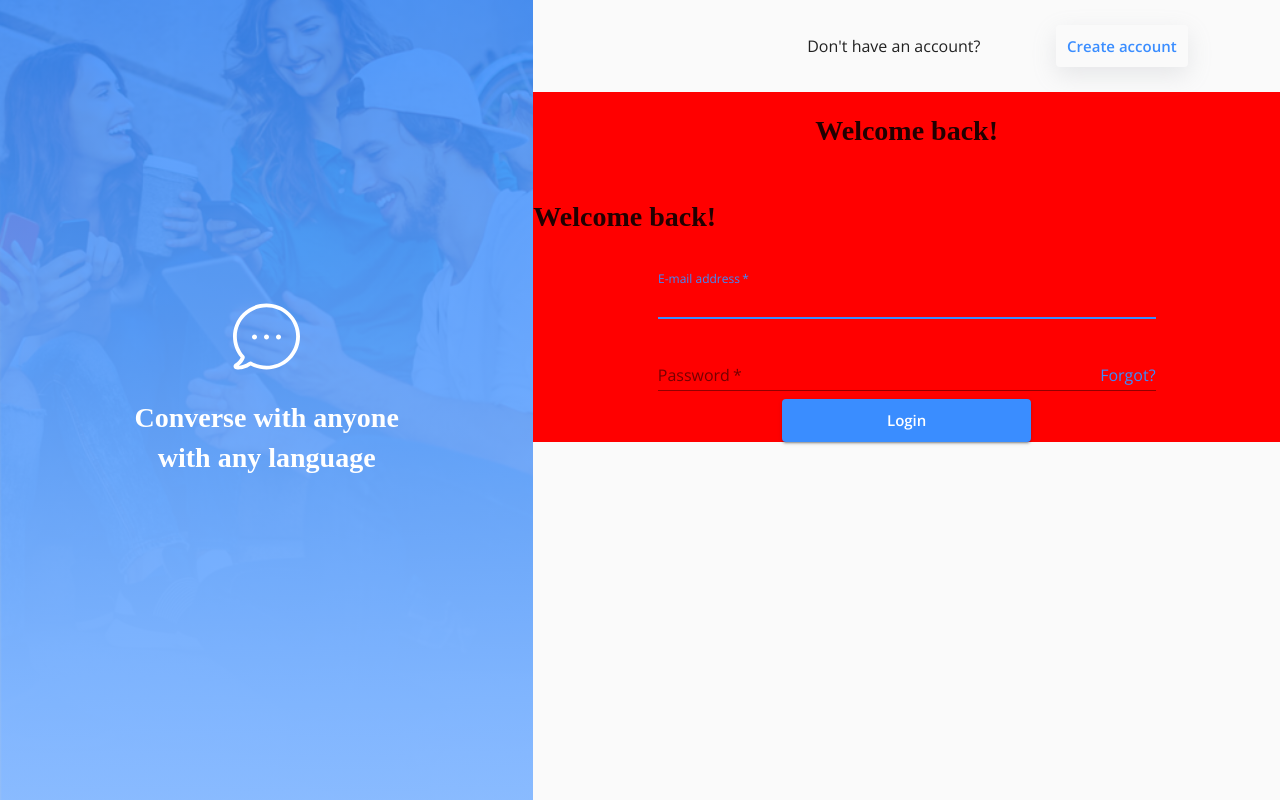
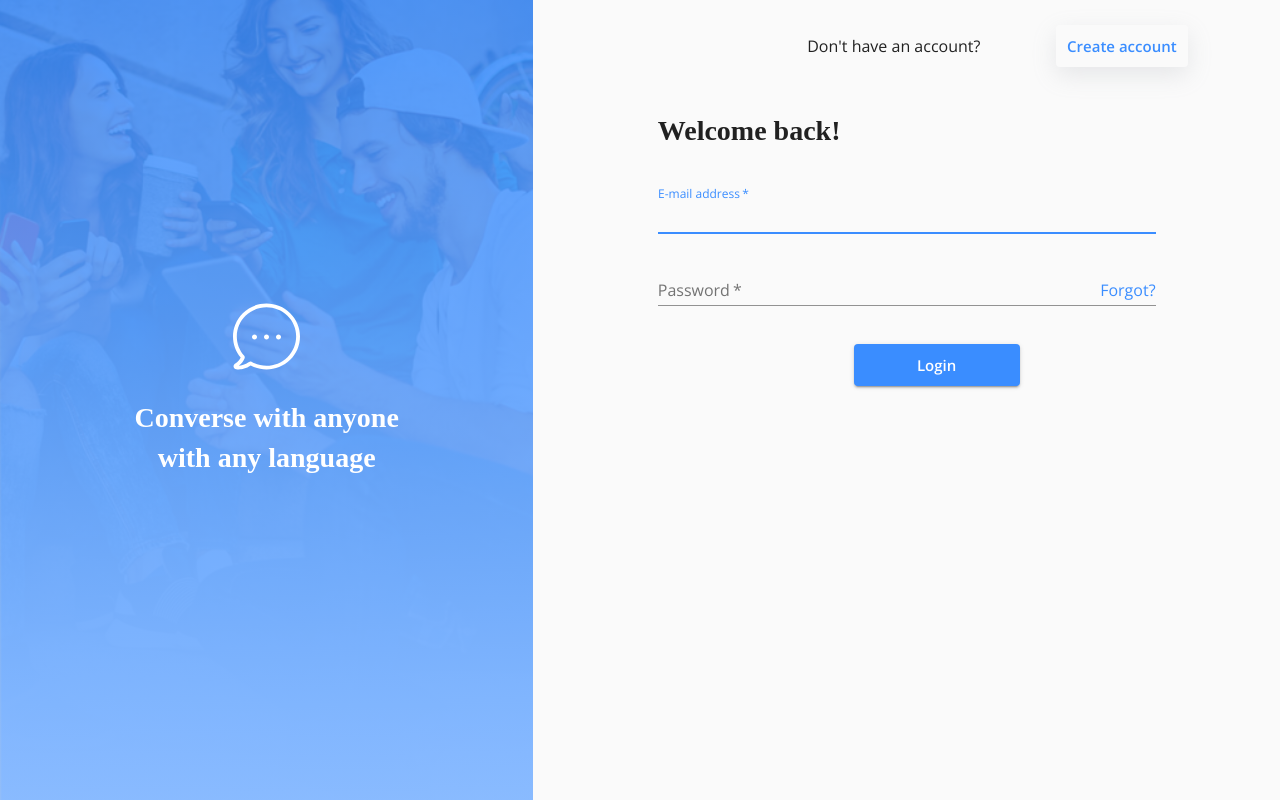
Before and after one commit to jmhubbard/messenger-starter, a React (Create React App) app in the folder client/: page /login in a window 1280 px wide. Shown: the top 800 px of the page. Built offline with nearby package versions, Linux system fonts and the light colour scheme; no server answers.

Commit message:
removes box and formcontrol, removes unused css classes, updates form styling

```diff
--- a/client/src/Login.js
+++ b/client/src/Login.js
@@ -3,10 +3,8 @@ import { Redirect, useHistory } from "react-router-dom";
 import { connect } from "react-redux";
 import {
   Grid,
-  Box,
   Typography,
   Button,
-  FormControl,
   TextField,
   CssBaseline,
   InputAdornment,
@@ -47,19 +45,14 @@ const useStyles = makeStyles((theme) => ({
   topRow: {
     margin: "25px",
   },
-  // test: {
-  //   background: "blue",
-  // },
-  // formBack: {
-  //   background: "yellow",
-  // },
-  parentForm: {
-    background: "red",
-  },
   pictureText: {
     height: "100vh",
     color: "white",
   },
+
+  ButtonGrid: {
+    margin: "30px",
+  }
 }));
 
 const Login = (props) => {
@@ -93,7 +86,10 @@ const Login = (props) => {
         >
           <Grid item xs={4} sm={6} md={6}>
             <Icon>
-              <img src={`${process.env.PUBLIC_URL}/bubble.svg`} alt="Chat Bubble"/>
+              <img
+                src={`${process.env.PUBLIC_URL}/bubble.svg`}
+                alt="Chat Bubble"
+              />
             </Icon>
             <h1>Converse with anyone with any language</h1>
           </Grid>
@@ -131,18 +127,18 @@ const Login = (props) => {
           alignItems="center"
           className={classes.formBack}
         >
-          <Grid item xs={12} sm={12} md={12} className={classes.parentForm}>
+          <Grid item xs={12} sm={12} md={12}>
             <Grid container justify="center">
-              <Grid item>
+              <Grid
+                item
+                xs={8}
+                sm={8}
+                md={8}
+              >
                 <h1>Welcome back!</h1>
-              </Grid>
-
                 <form className={classes.form} onSubmit={handleLogin}>
-                <Grid>
-                  <h1>Welcome back!</h1>
-                </Grid>
                   <Grid container justify="center">
-                  <Grid item xs={12} sm={8} md={8}>
+                    <Grid item xs={12} sm={12} md={12}>
                       <TextField
                         label="E-mail address"
                         name="username"
@@ -155,7 +151,7 @@ const Login = (props) => {
                     </Grid>
                   </Grid>
                   <Grid container justify="center">
-                  <Grid item xs={12} sm={8} md={8}>
+                    <Grid item xs={12} sm={12} md={12}>
                       <TextField
                         label="Password"
                         type="password"
@@ -175,7 +171,7 @@ const Login = (props) => {
                       />
                     </Grid>
                   </Grid>
-                <Grid container justify="center">
+                  <Grid container justify="center" className={classes.ButtonGrid}>
                     <Grid item xs={4} sm={4} md={4}>
                       <Button
                         type="submit"
@@ -184,12 +180,14 @@ const Login = (props) => {
                         color="primary"
                         fullWidth
                         className={classes.loginButton}
+
                       >
                         Login
                       </Button>
                     </Grid>
                   </Grid>
                 </form>
+              </Grid>
             </Grid>
             {/* <form className={classes.form} onSubmit={handleLogin}>
               <Grid>
```
Lines whose indentation alone changed are shown as unchanged.
